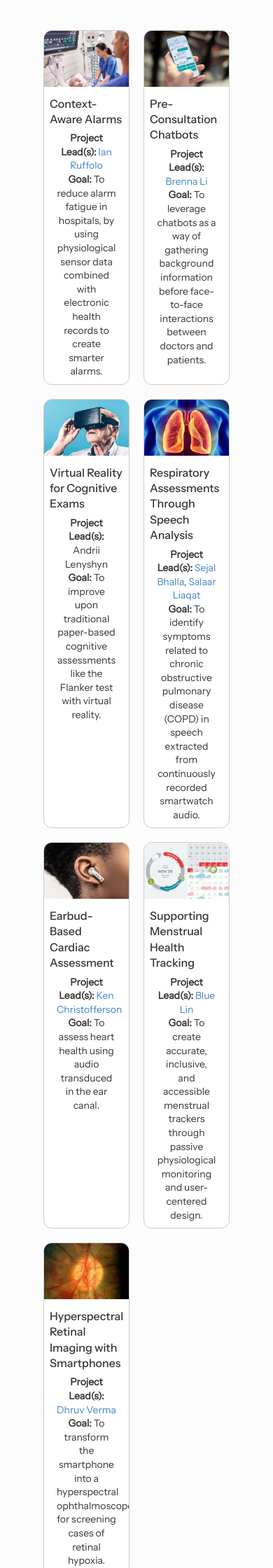
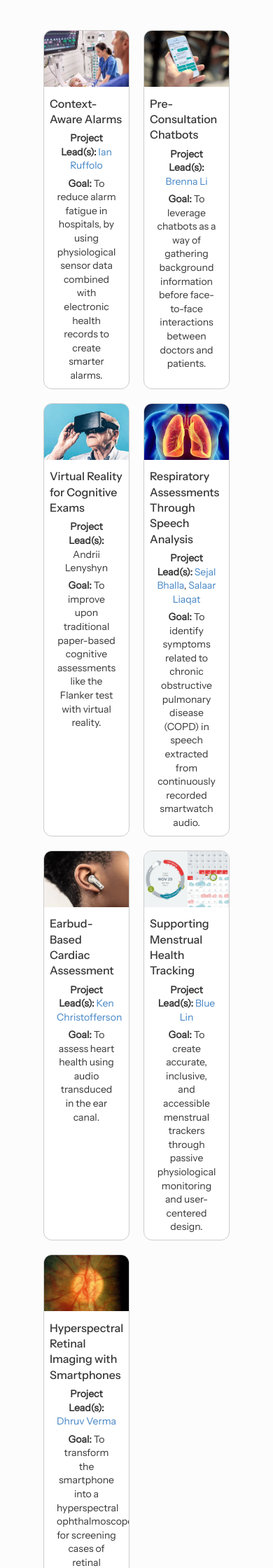
Before and after one commit to chai-toronto/chai-toronto.github.io, a Jekyll site: the page built from current_research/index.html, in a window 390 px wide. Shown: the part 1575-3815 px from the top of the page at 70% size. Built offline with Jekyll 4.4.1, drawn with Linux system fonts in a browser that asks for light colours.

Commit message:
updates to images and current research

```diff
--- a/_includes/alumni_grid.html
+++ b/_includes/alumni_grid.html
@@ -59,7 +59,7 @@
               <div class="persona-role">
                 {{ member.degree | default: "Alumni" }}
                 {% if member.coadvisor %}
-                – co-advised by {{ member.coadvisor }}
+                (co-advised by {% include author_list.html authors=member.coadvisor %})
                 {% endif %}
               </div>
               <div class="persona-description">
@@ -140,9 +140,6 @@
               </div>
               <div class="persona-role">
                 {{ member.degree | default: "Alumni" }}
-                {% if member.coadvisor %}
-                – co-advised by {{ member.coadvisor }}
-                {% endif %}
               </div>
               <div class="persona-description">
                 {% if member.startyear and member.endyear %}
--- a/_sass/_current-research.scss
+++ b/_sass/_current-research.scss
@@ -80,6 +80,29 @@
     }
   }
 
+  .project-card-content {
+    .project-title {
+      margin-bottom: 0.5rem;
+    }
+
+    p {
+      margin-top: 0;
+      margin-bottom: 5px;
+    }
+
+  }
+
+  @media (max-width: 768px) {
+    .project-card-content {
+      p {
+        margin-bottom: 0.5rem;
+      }
+      p:last-child {
+        margin-top: 0.4rem;
+      }
+    }
+  }
+
   .active-filter-tag {
     display: inline-block;
     background: #eee;
@@ -87,6 +110,36 @@
     border-radius: 15px;
     margin: 5px 5px 10px 0;
     font-family: "Instrument Sans Regular", sans-serif;
+  }
+
+
+
+  .current-research-page {
+    .research-content-row {
+      .projects-grid {
+        #active-filters-panel {
+          height: auto;
+          min-height: 50px;
+          padding: 10px;
+          box-sizing: border-box;
+          margin-bottom: 10px;
+          display: none;
+        }
+      }
+    }
+  }
+
+  @media (max-width: 768px) {
+    .current-research-page {
+      .research-content-row {
+        .projects-grid {
+          #active-filters-panel {
+            min-height: 20px;
+            padding: 8px;
+          }
+        }
+      }
+    }
   }
 
   .active-filter-tag button.remove-tag {
@@ -254,14 +307,14 @@
     }
   }
 
-  /* two-column layout: filter + projects */
+
   .research-content-row {
     display: grid;
     grid-template-columns: 30% 70%;
     gap: 8px;
   }
 
-  /* mini-sidebar filters */
+
   .filter-section {
     position: sticky;
     top: 20px;
@@ -290,7 +343,9 @@
       margin: 8px 0;
     }
   }
-  /* hide original sidebar on mobile */
+
+
+
   .research-content-row .filter-section { display: none !important; }
 
   .mobile-filter-toggle {
@@ -320,7 +375,7 @@
     }
   }
 
-  /* overlay background */
+
   .filter-overlay {
     display: none;
     position: fixed; top: 0; left: 0;
@@ -329,7 +384,7 @@
     z-index: 999;
   }
 
-  /* slide-in panel */
+
   .filter-panel {
     background: #fff;
     width: 80%;
@@ -340,7 +395,7 @@
     transition: transform .3s ease;
   }
 
-  /* panel header */
+
   .filter-panel header {
     display: flex;
     justify-content: space-between;
@@ -356,7 +411,7 @@
   }
 
 
-  /* apply button */
+
   .filter-overlay .filter-panel .apply-filters {
     display: block;
     font-family: 'Instrument Sans Regular', sans-serif;
@@ -386,7 +441,7 @@
   }
 
 
-  /* style overlay filters like desktop but smaller */
+
   .filter-overlay .filter-panel .filter-section {
     background: #fff;
     border-radius: 12px;
@@ -471,26 +526,26 @@
     }
   }
 
-  /* 1) Bring “Filter by:” closer to the X */
+
   .filter-panel header {
     justify-content: flex-start !important;
   }
   .filter-panel header h2 {
-    margin: 0 0 0 8px;   /* remove bottom margin, add left spacing */
+    margin: 0 0 0 8px;
   }
 
-  /* 2) Tighter spacing on each checkbox line */
+
   .filter-overlay .filter-panel .filter-section label {
-    margin-bottom: 4px;   /* half of what it was */
+    margin-bottom: 4px;
   }
 
-  /* 3) Two columns of smaller cards */
+
   .projects-grid .project-cards-wrapper {
     grid-template-columns: repeat(2, 1fr) !important;
     gap: 6px;
   }
 
-  /* 4) Shrink images & card padding */
+
   .project-image img {
     height: 80px !important;
   }
--- a/current_research/index.html
+++ b/current_research/index.html
@@ -39,22 +39,15 @@
 
         <!-- --- Theme (Categories) --- -->
         <h3>Theme</h3>
-        {% assign unique_categories = "" | split: "" %}
-        {% for project in site.projects %}
-        {% if project.category %}
-        {% for cat in project.category %}
-        {% unless unique_categories contains cat %}
-        {% assign unique_categories = unique_categories | push: cat %}
-        {% endunless %}
-        {% endfor %}
-        {% endif %}
-        {% endfor %}
-        {% assign unique_categories = unique_categories | sort %}
-        {% for cat in unique_categories %}
         <label>
-          <input type="checkbox" class="filter-category" value="{{ cat }}" /> {{ cat }}
+          <input type="checkbox" class="filter-category mobile-filter-category" value="Active Sensing" /> Active Sensing
         </label><br />
-        {% endfor %}
+        <label>
+          <input type="checkbox" class="filter-category mobile-filter-category" value="Passive Sensing" /> Passive Sensing
+        </label><br />
+        <label>
+          <input type="checkbox" class="filter-category mobile-filter-category" value="Design" /> Design
+        </label><br />
         <hr />
 
         <!-- --- Health Topic --- -->
@@ -70,7 +63,7 @@
         {% endif %}
         {% endfor %}
         {% assign unique_health_topics = unique_health_topics | sort %}
-        <select id="filter-health-topic">
+        <select id="mobile-filter-health-topic" class="filter-health-topic">
           <option value="">All</option>
           {% for topic in unique_health_topics %}
           <option value="{{ topic }}">{{ topic }}</option>
@@ -93,7 +86,7 @@
         {% assign unique_skills = unique_skills | sort %}
         {% for skill in unique_skills %}
         <label>
-          <input type="checkbox" class="filter-skill" value="{{ skill }}" /> {{ skill }}
+          <input type="checkbox" class="filter-skill mobile-filter-skill" value="{{ skill }}" /> {{ skill }}
         </label><br />
         {% endfor %}
         <hr />
@@ -111,7 +104,7 @@
         {% endif %}
         {% endfor %}
         {% assign unique_leads = unique_leads | sort %}
-        <select id="filter-led-by">
+        <select id="mobile-filter-led-by" class="filter-led-by">
           <option value="">Anyone</option>
           {% for lead in unique_leads %}
           {% assign found_member = site.data.members | where:"id", lead | first %}
@@ -134,22 +127,15 @@
     <div class="filter-section">
       <!-- --- Theme (Categories) --- -->
       <h3>Theme</h3>
-      {% assign unique_categories = "" | split: "" %}
-      {% for project in site.projects %}
-      {% if project.category %}
-      {% for cat in project.category %}
-      {% unless unique_categories contains cat %}
-      {% assign unique_categories = unique_categories | push: cat %}
-      {% endunless %}
-      {% endfor %}
-      {% endif %}
-      {% endfor %}
-      {% assign unique_categories = unique_categories | sort %}
-      {% for cat in unique_categories %}
       <label>
-        <input type="checkbox" class="filter-category" value="{{ cat }}" /> {{ cat }}
+        <input type="checkbox" class="filter-category desktop-filter-category" value="Active Sensing" /> Active Sensing
       </label><br />
-      {% endfor %}
+      <label>
+        <input type="checkbox" class="filter-category desktop-filter-category" value="Passive Sensing" /> Passive Sensing
+      </label><br />
+      <label>
+        <input type="checkbox" class="filter-category desktop-filter-category" value="Design" /> Design
+      </label><br />
       <hr />
 
       <!-- --- Health Topic --- -->
@@ -165,7 +151,7 @@
       {% endif %}
       {% endfor %}
       {% assign unique_health_topics = unique_health_topics | sort %}
-      <select id="filter-health-topic">
+      <select id="desktop-filter-health-topic" class="filter-health-topic">
         <option value="">All</option>
         {% for topic in unique_health_topics %}
         <option value="{{ topic }}">{{ topic }}</option>
@@ -188,7 +174,7 @@
       {% assign unique_skills = unique_skills | sort %}
       {% for skill in unique_skills %}
       <label>
-        <input type="checkbox" class="filter-skill" value="{{ skill }}" /> {{ skill }}
+        <input type="checkbox" class="filter-skill desktop-filter-skill" value="{{ skill }}" /> {{ skill }}
       </label><br />
       {% endfor %}
       <hr />
@@ -206,7 +192,7 @@
       {% endif %}
       {% endfor %}
       {% assign unique_leads = unique_leads | sort %}
-      <select id="filter-led-by">
+      <select id="desktop-filter-led-by" class="filter-led-by">
         <option value="">Anyone</option>
         {% for lead in unique_leads %}
         {% assign found_member = site.data.members | where:"id", lead | first %}
@@ -244,81 +230,196 @@
 </div>
 </div>
 
+<!-- Modified script section for index.html (Current Research page) -->
 <script>
   document.addEventListener("DOMContentLoaded", () => {
-    const overlay       = document.querySelector('.filter-overlay');
-    const openBtn       = document.querySelector('.mobile-filter-toggle');
-    const closeBtn      = document.querySelector('.close-filters');
-    const applyBtn      = document.querySelector('.apply-filters');
-    const projectCards  = Array.from(document.querySelectorAll('.project-card'));
-    const themeFilters  = Array.from(document.querySelectorAll('.filter-category'));
-    const skillFilters  = Array.from(document.querySelectorAll('.filter-skill'));
-    const healthSelect  = document.getElementById('filter-health-topic');
-    const leadSelect    = document.getElementById('filter-led-by');
-    const activePanel   = document.getElementById('active-filters-panel');
+    const overlay = document.querySelector('.filter-overlay');
+    const openBtn = document.querySelector('.mobile-filter-toggle');
+    const closeBtn = document.querySelector('.close-filters');
+    const applyBtn = document.querySelector('.apply-filters');
+    const projectCards = Array.from(document.querySelectorAll('.project-card'));
+    const activePanel = document.getElementById('active-filters-panel');
+
+    const desktopThemeFilters = Array.from(document.querySelectorAll('.desktop-filter-category'));
+    const desktopSkillFilters = Array.from(document.querySelectorAll('.desktop-filter-skill'));
+    const desktopHealthSelect = document.getElementById('desktop-filter-health-topic');
+    const desktopLeadSelect = document.getElementById('desktop-filter-led-by');
+
+    const mobileThemeFilters = Array.from(document.querySelectorAll('.mobile-filter-category'));
+    const mobileSkillFilters = Array.from(document.querySelectorAll('.mobile-filter-skill'));
+    const mobileHealthSelect = document.getElementById('mobile-filter-health-topic');
+    const mobileLeadSelect = document.getElementById('mobile-filter-led-by');
 
     if (!overlay || !openBtn || !closeBtn || !applyBtn) return;
 
-    openBtn.addEventListener('click',  () => overlay.classList.add('active'));
+    openBtn.addEventListener('click', () => overlay.classList.add('active'));
     closeBtn.addEventListener('click', () => overlay.classList.remove('active'));
 
 
+    function syncFilters(fromMobile = false) {
+      if (fromMobile) {
+        mobileThemeFilters.forEach((mobileFilter, index) => {
+          if (index < desktopThemeFilters.length) {
+            desktopThemeFilters[index].checked = mobileFilter.checked;
+          }
+        });
+
+        mobileSkillFilters.forEach((mobileFilter, index) => {
+          if (index < desktopSkillFilters.length) {
+            desktopSkillFilters[index].checked = mobileFilter.checked;
+          }
+        });
+
+        desktopHealthSelect.value = mobileHealthSelect.value;
+        desktopLeadSelect.value = mobileLeadSelect.value;
+      } else {
+        desktopThemeFilters.forEach((desktopFilter, index) => {
+          if (index < mobileThemeFilters.length) {
+            mobileThemeFilters[index].checked = desktopFilter.checked;
+          }
+        });
+
+        desktopSkillFilters.forEach((desktopFilter, index) => {
+          if (index < mobileSkillFilters.length) {
+            mobileSkillFilters[index].checked = desktopFilter.checked;
+          }
+        });
+
+        mobileHealthSelect.value = desktopHealthSelect.value;
+        mobileLeadSelect.value = desktopLeadSelect.value;
+      }
+    }
+
     function filterProjects() {
-      const cats  = themeFilters.filter(c=>c.checked).map(c=>c.value);
-      const skills= skillFilters.filter(c=>c.checked).map(c=>c.value);
-      const health= healthSelect.value;
-      const lead  = leadSelect.value;
+      const cats = desktopThemeFilters.filter(c => c.checked).map(c => c.value);
+      const skills = desktopSkillFilters.filter(c => c.checked).map(c => c.value);
+      const health = desktopHealthSelect.value;
+      const lead = desktopLeadSelect.value;
 
       projectCards.forEach(card => {
         let show = true;
-        if (cats.length && !cats.some(c=>card.dataset.category.includes(c))) show = false;
-        if (skills.length && !skills.every(s=>card.dataset.skills.includes(s)))   show = false;
-        if (health && !card.dataset.healthTopic.includes(health))                  show = false;
-        if (lead   && !card.dataset.leads.includes(lead))                          show = false;
+
+        if (cats.length && !cats.some(c => card.dataset.category.includes(c))) {
+          show = false;
+        }
+
+        if (skills.length && !skills.every(s => card.dataset.skills.includes(s))) {
+          show = false;
+        }
+
+        if (health && !card.dataset.healthTopic.includes(health)) {
+          show = false;
+        }
+
+        if (lead && !card.dataset.leads.includes(lead)) {
+          show = false;
+        }
+
         card.style.display = show ? 'block' : 'none';
       });
+
       updateActiveFilters();
     }
 
-
     function updateActiveFilters() {
       activePanel.innerHTML = '';
-      themeFilters.filter(c=>c.checked).forEach(c => {
+
+      desktopThemeFilters.filter(c => c.checked).forEach(c => {
         activePanel.innerHTML += `<span class="active-filter-tag">${c.value} <span class="remove-tag" onclick="removeFilter('category','${c.value}')">×</span></span>`;
       });
-      if (healthSelect.value) {
-        activePanel.innerHTML += `<span class="active-filter-tag">${healthSelect.selectedOptions[0].text} <span class="remove-tag" onclick="removeFilter('health','')">×</span></span>`;
+
+      if (desktopHealthSelect.value) {
+        activePanel.innerHTML += `<span class="active-filter-tag">${desktopHealthSelect.selectedOptions[0].text} <span class="remove-tag" onclick="removeFilter('health','')">×</span></span>`;
       }
-      skillFilters.filter(c=>c.checked).forEach(c => {
+
+      desktopSkillFilters.filter(c => c.checked).forEach(c => {
         activePanel.innerHTML += `<span class="active-filter-tag">${c.value} <span class="remove-tag" onclick="removeFilter('skill','${c.value}')">×</span></span>`;
       });
-      if (leadSelect.value) {
-        const name = leadSelect.selectedOptions[0].text;
+
+      if (desktopLeadSelect.value) {
+        const name = desktopLeadSelect.selectedOptions[0].text;
         activePanel.innerHTML += `<span class="active-filter-tag">${name} <span class="remove-tag" onclick="removeFilter('lead','')">×</span></span>`;
       }
     }
 
     window.removeFilter = function(type, val) {
-      if (type === 'category')  themeFilters.find(c=>c.value===val).checked = false;
-      if (type === 'skill')     skillFilters.find(c=>c.value===val).checked = false;
-      if (type === 'health')    healthSelect.value = '';
-      if (type === 'lead')      leadSelect.value   = '';
+      if (type === 'category') {
+        const desktopFilter = desktopThemeFilters.find(c => c.value === val);
+        if (desktopFilter) desktopFilter.checked = false;
+
+        const mobileFilter = mobileThemeFilters.find(c => c.value === val);
+        if (mobileFilter) mobileFilter.checked = false;
+      }
+
+      if (type === 'skill') {
+        const desktopFilter = desktopSkillFilters.find(c => c.value === val);
+        if (desktopFilter) desktopFilter.checked = false;
+
+        const mobileFilter = mobileSkillFilters.find(c => c.value === val);
+        if (mobileFilter) mobileFilter.checked = false;
+      }
+
+      if (type === 'health') {
+        desktopHealthSelect.value = '';
+        mobileHealthSelect.value = '';
+      }
+
+      if (type === 'lead') {
+        desktopLeadSelect.value = '';
+        mobileLeadSelect.value = '';
+      }
+
       filterProjects();
     };
 
-    [...themeFilters, ...skillFilters].forEach(c=>c.addEventListener('change', filterProjects));
-    healthSelect.addEventListener('change', filterProjects);
-    leadSelect.addEventListener('change', filterProjects);
+    desktopThemeFilters.forEach(c => c.addEventListener('change', () => {
+      syncFilters(false);
+      filterProjects();
+    }));
+
+    desktopSkillFilters.forEach(c => c.addEventListener('change', () => {
+      syncFilters(false);
+      filterProjects();
+    }));
+
+    desktopHealthSelect.addEventListener('change', () => {
+      syncFilters(false);
+      filterProjects();
+    });
+
+    desktopLeadSelect.addEventListener('change', () => {
+      syncFilters(false);
+      filterProjects();
+    });
+
+    mobileThemeFilters.forEach(c => c.addEventListener('change', () => {
+      syncFilters(true);
+    }));
+
+    mobileSkillFilters.forEach(c => c.addEventListener('change', () => {
+      syncFilters(true);
+    }));
+
+    mobileHealthSelect.addEventListener('change', () => {
+      syncFilters(true);
+    });
+
+    mobileLeadSelect.addEventListener('change', () => {
+      syncFilters(true);
+    });
+
 
     applyBtn.addEventListener('click', () => {
+      syncFilters(true);
       filterProjects();
       overlay.classList.remove('active');
     });
 
+
     const grid = document.querySelector('.projects-grid');
-    if (grid && projectCards.length>1) {
+    if (grid && projectCards.length > 1) {
       const top = projectCards[0].getBoundingClientRect().top;
-      const multi = projectCards.some(c=>c.getBoundingClientRect().top > top+1);
+      const multi = projectCards.some(c => c.getBoundingClientRect().top > top + 1);
       grid.classList.toggle('equal-height', multi);
     }
   });
```
Also changed, not shown: _data/awards.yml (+6 -6 lines), images/logos/laidlaw.png.
